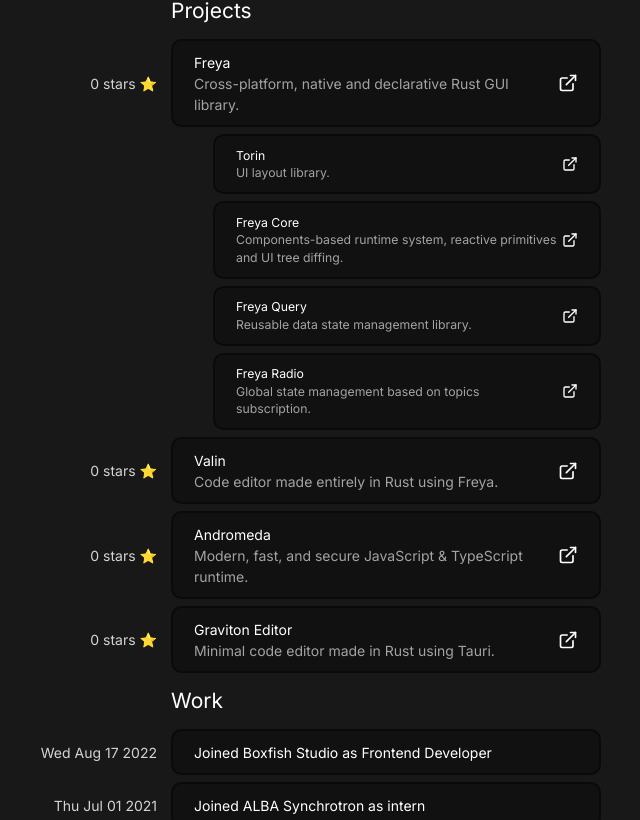
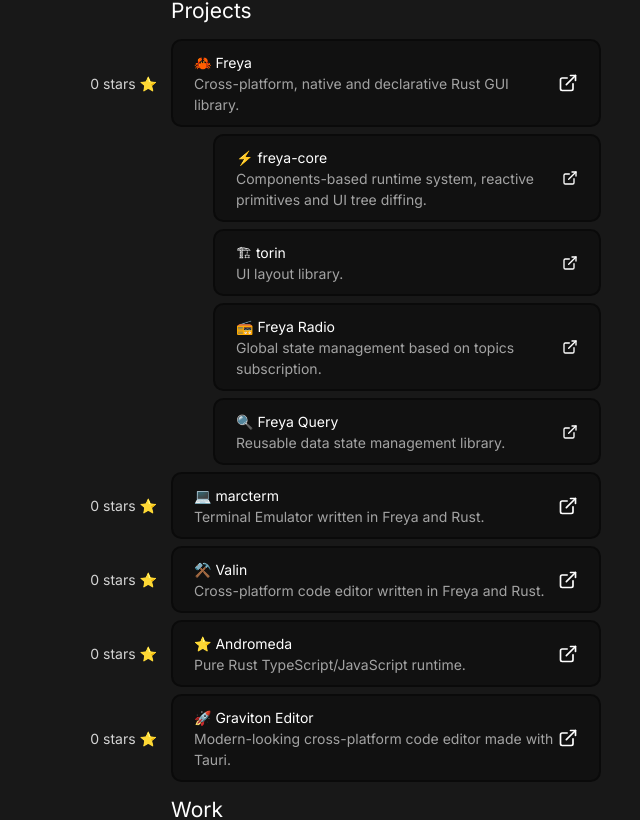
Before and after one commit to marc2332/portfolio, a Next.js app: page / in a window 1280 px wide. Shown: the part 628-1448 px from the top of the page, without its empty margins (284-924 px from the left). Built offline with nearby package versions, Linux system fonts and the light colour scheme; no server answers.

Commit message:
chore: Update projects

```diff
--- a/components/Card.tsx
+++ b/components/Card.tsx
@@ -17,7 +17,7 @@ export default function Card({ title, description, info, url, variant = 'default
       <p className={`hidden sm:flex mr-4 justify-end items-center text-neutral-300 ${isSub ? 'w-32' : 'w-36'}`}>
         {info}
       </p>
-      <div className={`hover:bg-neutral-900 duration-75 flex p-3 px-6 bg-dark-gray border-neutral-950 border-2 rounded-xl justify-between items-center ${isSub ? 'text-sm flex-1' : 'flex-1'}`}>
+      <div className={`hover:bg-neutral-900 duration-75 flex p-3 px-6 bg-dark-gray border-neutral-950 border-2 rounded-xl justify-between items-center flex-1`}>
         <div className="flex-1">
           <p>{title}</p>
           {description
--- a/pages/index.tsx
+++ b/pages/index.tsx
@@ -37,46 +37,51 @@ function timeInSpain(): string {
 
 const PROJECTS = [
   {
-    name: "Freya",
+    name: "🦀 Freya",
     repo: "marc2332/freya",
     description: "Cross-platform, native and declarative Rust GUI library.",
     subItems: [
       {
-        name: "Torin",
+        name: "⚡️ freya-core",
+        description: "Components-based runtime system, reactive primitives and UI tree diffing.",
+        url: "https://github.com/marc2332/freya/tree/main/crates/freya-core"
+      },
+      {
+        name: "🏗 torin",
         description: "UI layout library.",
         url: "https://github.com/marc2332/freya/tree/main/crates/torin"
       },
       {
-        name: "Freya Core",
-        description: "Components-based runtime system, reactive primitives and UI tree diffing.",
-        url: "https://github.com/marc2332/freya/tree/main/crates/freya-core"
+        name: "📻 Freya Radio",
+        description: "Global state management based on topics subscription.",
+        url: "https://github.com/marc2332/freya/tree/main/crates/freya-radio"
       },
       {
-        name: "Freya Query",
+        name: "🔍 Freya Query",
         description: "Reusable data state management library.",
         url: "https://github.com/marc2332/freya/tree/main/crates/freya-query"
-      },
-      {
-        name: "Freya Radio",
-        description: "Global state management based on topics subscription.",
-        url: "https://github.com/marc2332/freya/tree/main/crates/freya-radio"
       },
     ]
   },
   {
-    name: "Valin",
-    repo: "marc2332/valin",
-    description: "Code editor made entirely in Rust using Freya.",
+    name: "💻 marcterm",
+    repo: "marc2332/marcterm",
+    description: "Terminal Emulator written in Freya and Rust.",
   },
   {
-    name: "Andromeda",
-    repo: "tryandromeda/andromeda",
-    description: "Modern, fast, and secure JavaScript & TypeScript runtime.",
+    name: "⚒️ Valin",
+    repo: "marc2332/valin",
+    description: "Cross-platform code editor written in Freya and Rust.",
   },
   {
-    name: "Graviton Editor",
+    name: "⭐️ Andromeda",
+    repo: "tryandromeda/andromeda",
+    description: "Pure Rust TypeScript/JavaScript runtime.",
+  },
+  {
+    name: "🚀 Graviton Editor",
     repo: "Graviton-Code-Editor/Graviton-App",
-    description: "Minimal code editor made in Rust using Tauri.",
+    description: "Modern-looking cross-platform code editor made with Tauri.",
   },
 ];
 
```
